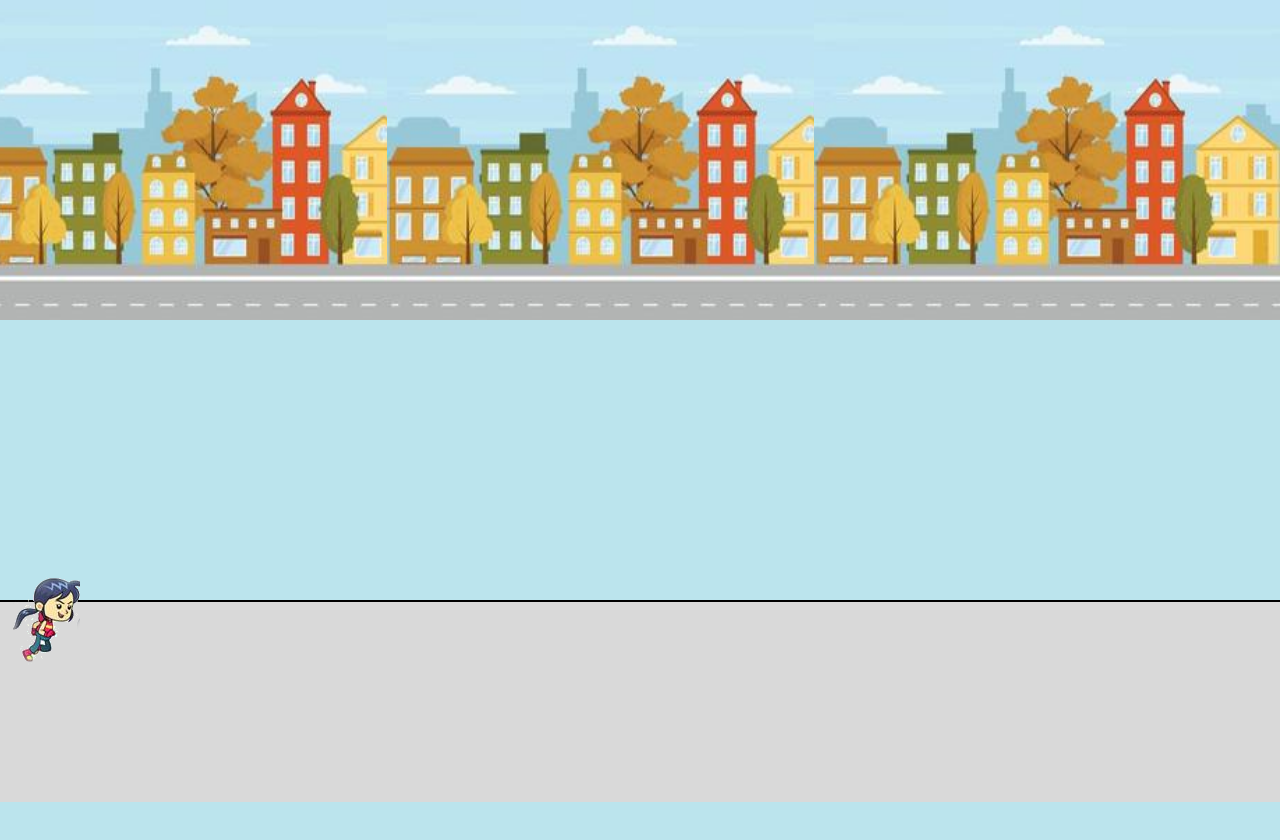
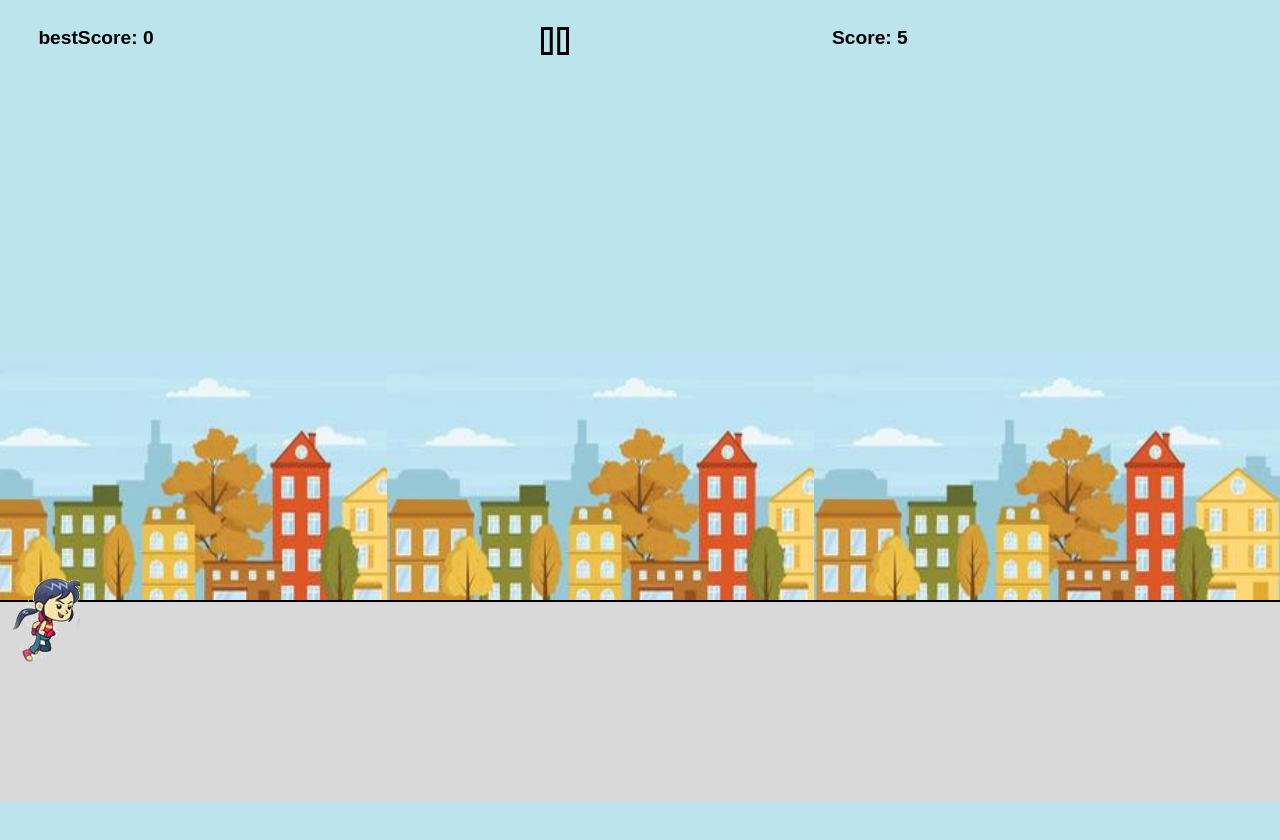
Before and after one commit to araujobrunodev/Air-girl, a React (Vite) app: page /playing in a window 1280 px wide. Shown: the top 840 px of the page. Built offline with nearby package versions, Linux system fonts and the light colour scheme; a web font is replaced by a local one.

Commit message:
add resolution up to 1600px

```diff
--- a/src/css/theme.css
+++ b/src/css/theme.css
@@ -7,6 +7,12 @@
     width: 100%;
     height: 20rem;
     gap: 0%;
+}
+
+@media only screen and (max-width: 1600px) {
+    #Container {
+        top: 44%;
+    }
 }
 
 @media only screen and (max-width: 428px) {
```
